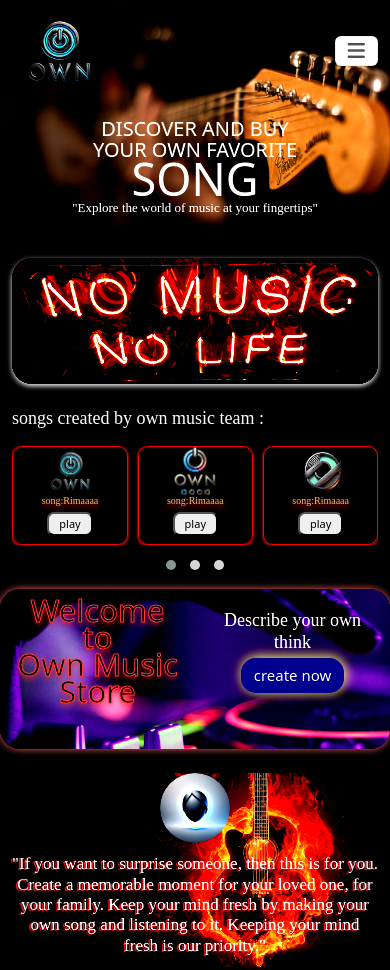
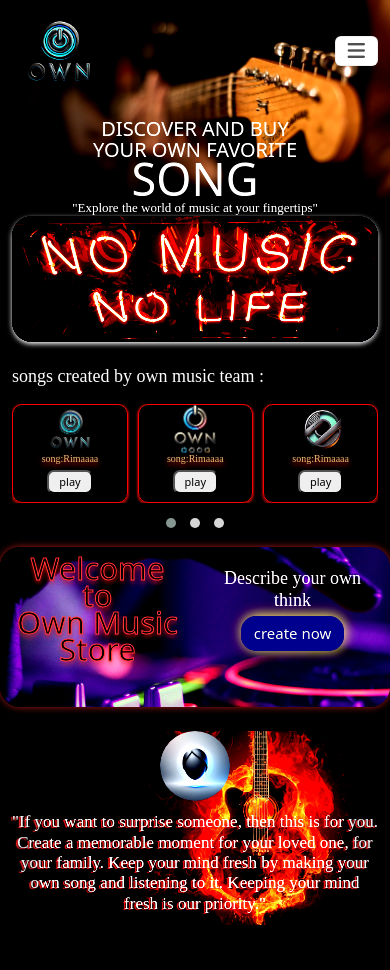
Before and after one commit to UTTAMDHARA1/music, a plain HTML site: page index.html in a window 390 px wide. Shown: the top 970 px of the page. Drawn offline with nearby package versions, Linux system fonts and the light colour scheme; a web font is replaced by a local one.

Commit message:
change css

```diff
--- a/css/media.css
+++ b/css/media.css
@@ -9,10 +9,6 @@
     font-size: 16px;
 }
 /*----------------- banner-content---------------- */
-.top-banner .banner-content {
-    height: 140px;
-
-}
 
 .top-banner .banner-content .banner-text h2{
     color: var(--light-color);
@@ -75,7 +71,7 @@
 }
 /*---------------------------------------- describe---------------------------------------- */
 .describe {
-    box-shadow: 0 0 7px #FF6262;
+    box-shadow: 0 0 7px brown;
     border-radius: 20px;
     height: 160px;
 }
```
